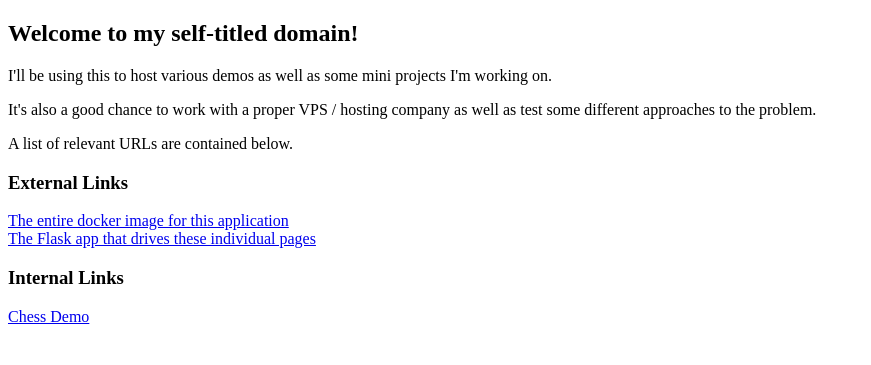
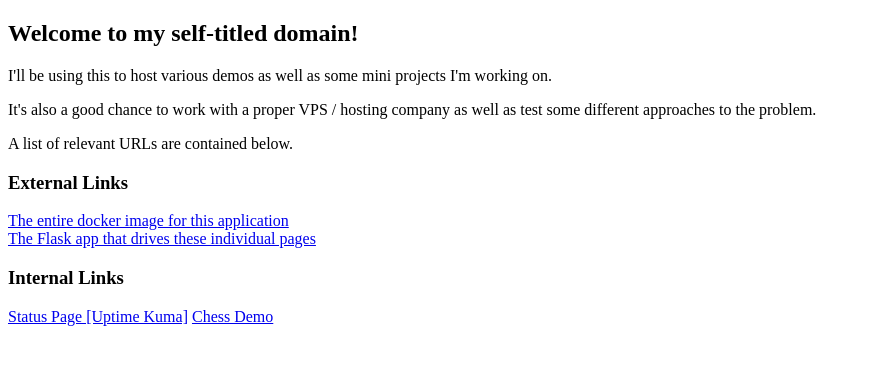
Before and after one commit to volutus/self-domain-flask, a Flask app: page / in a window 1280 px wide. Shown: the top 365 px of the page, without its empty margins (0-871 px from the left). Run offline with Flask 3, Linux system fonts and the light colour scheme.

Commit message:
Link to status page

```diff
--- a/templates/index.html
+++ b/templates/index.html
@@ -18,6 +18,7 @@
         <a href="https://github.com/volutus/self-domain-flask"> The Flask app that drives these individual pages </a>
 
         <h3> Internal Links </h3>
+        <a href="https://status.trevorcolley.com">Status Page [Uptime Kuma]</a>
         <a href="/chess">Chess Demo</a>
         <!-- TODO yt-shuffle port? -->
     </div>
```
